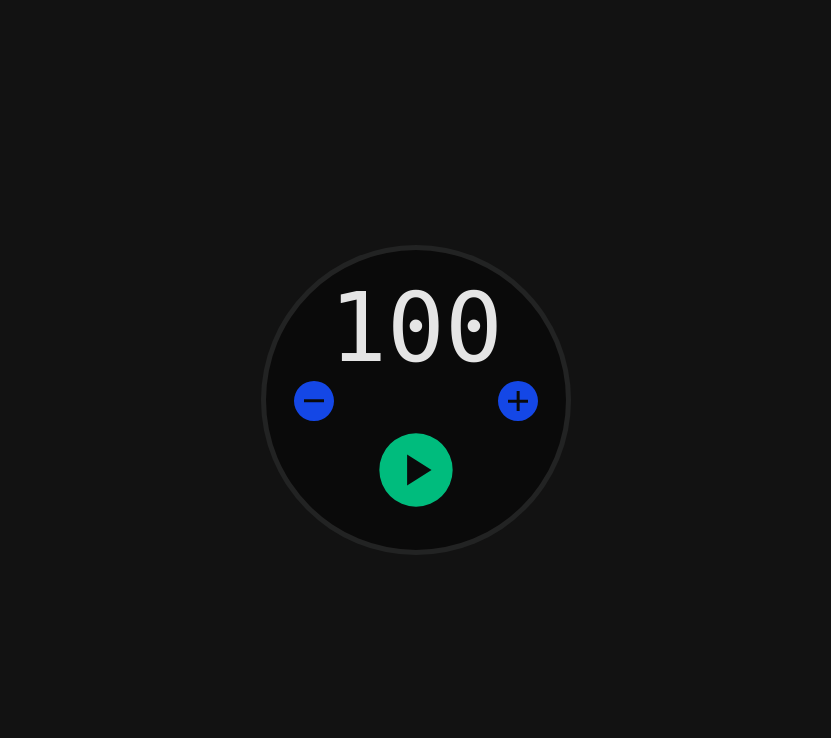
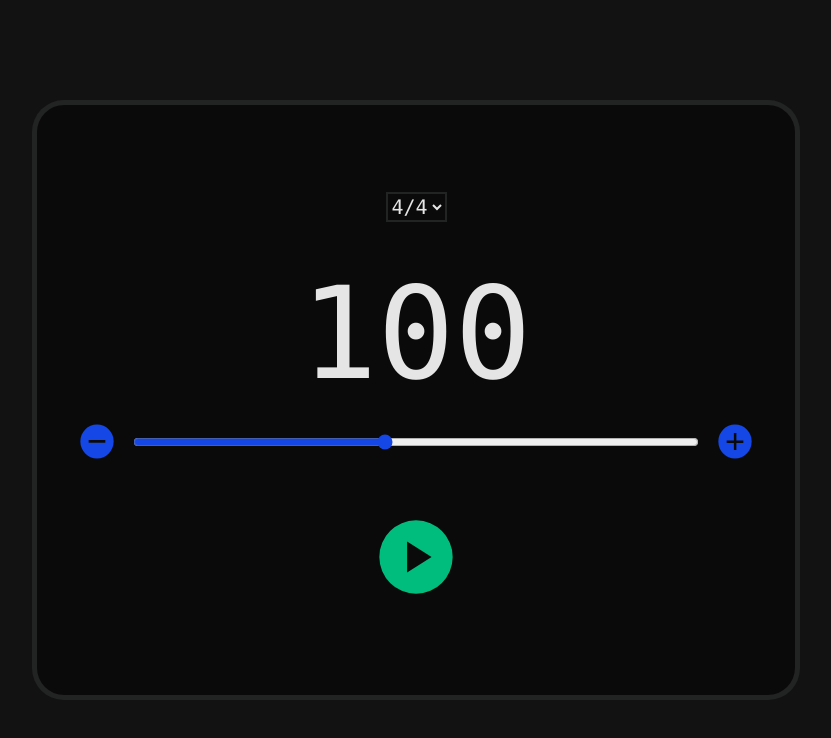
Before and after one commit to FirstDayAtWork/Metronomich, a React (Vite) app: page / in a window 1280 px wide. Shown: the top 738 px of the page, without its empty margins (224-1055 px from the left). Built offline with nearby package versions, Linux system fonts and the light colour scheme.

Commit message:
feat: add time signature selector && refactor app styles

```diff
--- a/src/components/bpm-slider.tsx
+++ b/src/components/bpm-slider.tsx
@@ -1,27 +1,37 @@
 import { memo, type ChangeEvent } from 'react';
 import { cn } from '../utils/cn';
+import ControlButton from './control-button';
 
 type BpmSliderProps = {
   handleBpmValue: (event: ChangeEvent<HTMLInputElement>) => void;
   bpmValue: number;
+  substract: () => void;
+  add: () => void;
 };
 
 function BpmSlider(props: BpmSliderProps) {
-  const { handleBpmValue, bpmValue } = props;
+  const { handleBpmValue, bpmValue, substract, add } = props;
 
   return (
     <div
       className={cn(
-        'justify-centerust relative flex w-[65%] flex-col items-center rounded-2xl text-8xl',
+        'relative flex w-full flex-col items-center justify-center gap-5 rounded-2xl text-9xl',
       )}
     >
       <output className={cn('text-primary pointer-events-none')} htmlFor="bpm">
         {bpmValue}
       </output>
+
+      <div className={cn('relative flex w-full items-center justify-center')}>
+        <ControlButton
+          callback={substract}
+          imgSrc={'minus.svg'}
+          altName={'minus-button'}
+          diff={bpmValue === 20}
+        />
+
         <input
-        className={cn(
-          'absolute z-1 h-full w-full opacity-0 [direction:rtl] [writing-mode:vertical-lr] hover:cursor-ns-resize',
-        )}
+          className={cn('accent-chart-1 m-4 max-h-12 w-full')}
           onChange={handleBpmValue}
           id="bpm"
           name="bpm-input"
@@ -31,6 +41,14 @@ function BpmSlider(props: BpmSliderProps) {
           value={bpmValue}
           step={1}
         />
+
+        <ControlButton
+          callback={add}
+          imgSrc={'plus.svg'}
+          altName={'plus-button'}
+          diff={bpmValue === 200}
+        />
+      </div>
     </div>
   );
 }
--- a/src/components/controls/control-button.tsx
+++ b/src/components/control-button.tsx
@@ -1,26 +1,25 @@
 import { memo } from 'react';
-import { cn } from '../../utils/cn';
+import { cn } from '../utils/cn';
 
 type ControlButtonProps = {
   callback: () => void;
   imgSrc: string;
   altName: string;
-  position: string;
   diff: boolean;
 };
 
 function ControlButton(props: ControlButtonProps) {
-  const { callback, imgSrc, altName, position, diff } = props;
+  const { callback, imgSrc, altName, diff } = props;
 
   return (
     <button
       disabled={diff}
       className={cn(
-        `absolute ${position} hover:cursor-pointer disabled:opacity-40 disabled:brightness-80 disabled:grayscale-80`,
+        `hover:cursor-pointer hover:opacity-85 disabled:opacity-40 disabled:brightness-80 disabled:grayscale-80`,
       )}
       onClick={callback}
     >
-      <img src={'./' + imgSrc} alt={altName} />
+      <img src={'./' + imgSrc} alt={altName} width={48} height={48} />
     </button>
   );
 }
--- a/src/components/controls/controls.tsx
+++ /dev/null
@@ -1,35 +0,0 @@
-import { memo } from 'react';
-import { cn } from '../../utils/cn';
-import ControlButton from './control-button';
-
-type ControlsProps = {
-  substract: () => void;
-  add: () => void;
-  bpmValue: number;
-};
-
-function Controls(props: ControlsProps) {
-  const { substract, add, bpmValue } = props;
-
-  return (
-    <div className={cn('flex h-12.5 w-full items-center justify-between')}>
-      <ControlButton
-        callback={substract}
-        imgSrc={'minus.svg'}
-        altName={'minus-button'}
-        position={'left-6'}
-        diff={bpmValue === 20}
-      />
-
-      <ControlButton
-        callback={add}
-        imgSrc={'plus.svg'}
-        altName={'plus-button'}
-        position={'right-6'}
-        diff={bpmValue === 200}
-      />
-    </div>
-  );
-}
-
-export default memo(Controls);
--- a/src/components/play-button.tsx
+++ b/src/components/play-button.tsx
@@ -11,7 +11,7 @@ function PlayButton(props: PlayButtonProps) {
 
   return (
     <div className={cn('relative')}>
-      <button className={cn('hover:cursor-pointer')} onClick={playPause}>
+      <button className={cn('hover:cursor-pointer hover:opacity-85')} onClick={playPause}>
         {isPlayed ? (
           <svg
             xmlns="http://www.w3.org/2000/svg"
--- a/src/components/sound-player.tsx
+++ b/src/components/sound-player.tsx
@@ -4,29 +4,39 @@ import { sound } from '../utils/sound';
 import BpmSlider from './bpm-slider';
 import { cn } from '../utils/cn';
 import useDebounce from '../hooks/useDebounce';
-import Controls from './controls/controls';
 import PlayButton from './play-button';
+import { signatureList } from '../utils/time-singature-list';
+import TimeSignature from './time-signature/time-signature';
 
 export default function SoundPlayer() {
   const [isPlayed, setIsPlayed] = useState(false);
+  const [bpmValue, setBpmValue] = useState(100);
+  const [timeSignature, setTimeSignature] = useState(signatureList[3]);
+
   const intervalRef = useRef<number>(null);
-
   const beatRef = useRef<HTMLDivElement>(null);
-
-  const [bpmValue, setBpmValue] = useState(100);
+  const counterRef = useRef<number>(0);
 
   const delayedBpmValue = useDebounce(bpmValue, 350);
+
+  const handleSignatureChange = useCallback((event: ChangeEvent<HTMLSelectElement>) => {
+    const target = signatureList.find((item) => item.name === event.target.value);
+
+    if (target) {
+      setTimeSignature(target);
+    }
+  }, []);
 
   const handleBpmValue = useCallback((event: ChangeEvent<HTMLInputElement>) => {
     setBpmValue(+event.target.value);
   }, []);
 
   const substract = useCallback(() => {
-    setBpmValue((prev) => (prev -= 1));
+    setBpmValue((prev) => prev - 1);
   }, []);
 
   const add = useCallback(() => {
-    setBpmValue((prev) => (prev += 1));
+    setBpmValue((prev) => prev + 1);
   }, []);
 
   const playPause = useCallback(() => {
@@ -46,6 +56,7 @@ export default function SoundPlayer() {
 
       sound.pause();
       sound.currentTime = 0;
+      counterRef.current = 0;
       return;
     }
 
@@ -57,7 +68,11 @@ export default function SoundPlayer() {
         beatRef.current.style.animationDuration = `${60000 / delayedBpmValue}ms`;
       }
 
+      sound.playbackRate = counterRef.current % timeSignature.topNum === 0 ? 1.2 : 1;
+      sound.volume = counterRef.current % timeSignature.topNum === 0 ? 1 : 0.5;
+
       sound.play();
+      counterRef.current += 1;
       intervalRef.current = setTimeout(repeat, 60000 / delayedBpmValue);
     }
 
@@ -68,22 +83,31 @@ export default function SoundPlayer() {
         clearTimeout(intervalRef.current);
       }
     };
-  }, [delayedBpmValue, isPlayed]);
+  }, [delayedBpmValue, isPlayed, timeSignature.topNum]);
 
   return (
     <div
       className={cn(
-        'bg-dark border-border relative m-auto flex h-full max-h-77.5 min-h-77.5 w-full max-w-77.5 min-w-77.5 flex-col items-center justify-center rounded-full border-5 font-mono',
+        'bg-dark border-border relative m-auto flex h-full max-h-150 min-h-77.5 w-full max-w-3xl min-w-77.5 flex-col items-center justify-evenly rounded-4xl border-5 p-10 font-mono max-md:max-h-full max-md:rounded-none max-md:border-none',
       )}
     >
       <div
         ref={beatRef}
-        className={cn('absolute inset-0 rounded-full', isPlayed && 'metronome-pulse')}
+        className={cn('absolute inset-0 rounded-4xl', isPlayed && 'metronome-pulse')}
       ></div>
 
-      <BpmSlider handleBpmValue={handleBpmValue} bpmValue={bpmValue} />
+      <TimeSignature
+        signatureList={signatureList}
+        timeSignature={timeSignature}
+        handleSignatureChange={handleSignatureChange}
+      />
 
-      <Controls substract={substract} add={add} bpmValue={bpmValue} />
+      <BpmSlider
+        handleBpmValue={handleBpmValue}
+        bpmValue={bpmValue}
+        substract={substract}
+        add={add}
+      />
 
       <PlayButton isPlayed={isPlayed} playPause={playPause} />
     </div>
--- /dev/null
+++ b/src/components/time-signature/time-signature.tsx
@@ -0,0 +1,32 @@
+import { memo } from 'react';
+import type { ChangeEvent } from 'react';
+import { cn } from '../../utils/cn';
+import type { SignatureList } from '../../utils/time-singature-list';
+
+type TimeSignatureProps = {
+  signatureList: SignatureList[];
+  timeSignature: SignatureList;
+  handleSignatureChange: (event: ChangeEvent<HTMLSelectElement>) => void;
+};
+
+function TimeSignature(props: TimeSignatureProps) {
+  const { signatureList, timeSignature, handleSignatureChange } = props;
+
+  return (
+    <select
+      className={cn('bg-dark text-primary border-border z-20 border-2 text-xl')}
+      name="time-signature"
+      id="time-signature"
+      value={timeSignature.name}
+      onChange={handleSignatureChange}
+    >
+      {signatureList.map((item) => (
+        <option key={item.name} value={item.name}>
+          {item.name}
+        </option>
+      ))}
+    </select>
+  );
+}
+
+export default memo(TimeSignature);
--- a/src/index.css
+++ b/src/index.css
@@ -41,15 +41,15 @@ body {
 
 @keyframes beat-pulse {
   0% {
-    box-shadow: 0 0 0 0 var(--chart-4);
+    box-shadow: inset 0 0 100px 50px var(--chart-4);
     transform: scale(1);
   }
   50% {
-    box-shadow: 0 0 0 15px rgba(59, 130, 246, 0);
+    box-shadow: inset 0 0 50px 25px rgba(59, 130, 246, 0);
     transform: scale(1.05);
   }
   100% {
-    box-shadow: 0 0 0 0 rgba(59, 130, 246, 0);
+    box-shadow: inset 0 0 0 rgba(59, 130, 246, 0);
     transform: scale(1);
   }
 }
--- a/src/utils/sound.ts
+++ b/src/utils/sound.ts
@@ -1 +1,4 @@
 export const sound = new Audio('./rs.wav');
+
+sound.preservesPitch = false;
+sound.volume = 0.5;
--- /dev/null
+++ b/src/utils/time-singature-list.ts
@@ -0,0 +1,17 @@
+export type SignatureList = {
+  name: string;
+  topNum: number;
+  bottomNum: number;
+};
+
+const signatureList: SignatureList[] = [];
+
+for (let i = 1; i <= 4; i += 1) {
+  signatureList.push({
+    name: `${i}/${4}`,
+    topNum: i,
+    bottomNum: 4,
+  });
+}
+
+export { signatureList };
```
Lines whose indentation alone changed are shown as unchanged.
